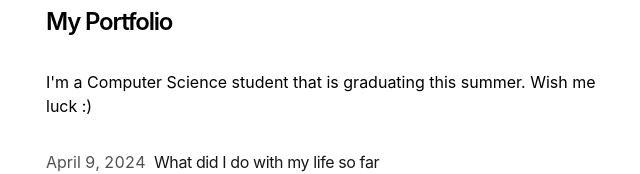
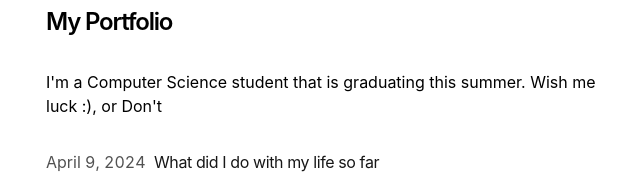
Before and after one commit to zm-cengiz/portfolio, a Next.js app: page / in a window 1280 px wide. Shown: the part 130-304 px from the top of the page, without its empty margins (306-946 px from the left). Built offline with nearby package versions, Linux system fonts and the light colour scheme.

Commit message:
testing deploy

```diff
--- a/app/page.tsx
+++ b/app/page.tsx
@@ -7,7 +7,7 @@ export default function Page() {
         My Portfolio
       </h1>
       <p className="mb-4">
-        {`I'm a Computer Science student that is graduating this summer. Wish me luck :)`}
+        {`I'm a Computer Science student that is graduating this summer. Wish me luck :), or Don't`}
       </p>
       <div className="my-8">
         <BlogPosts />
```
